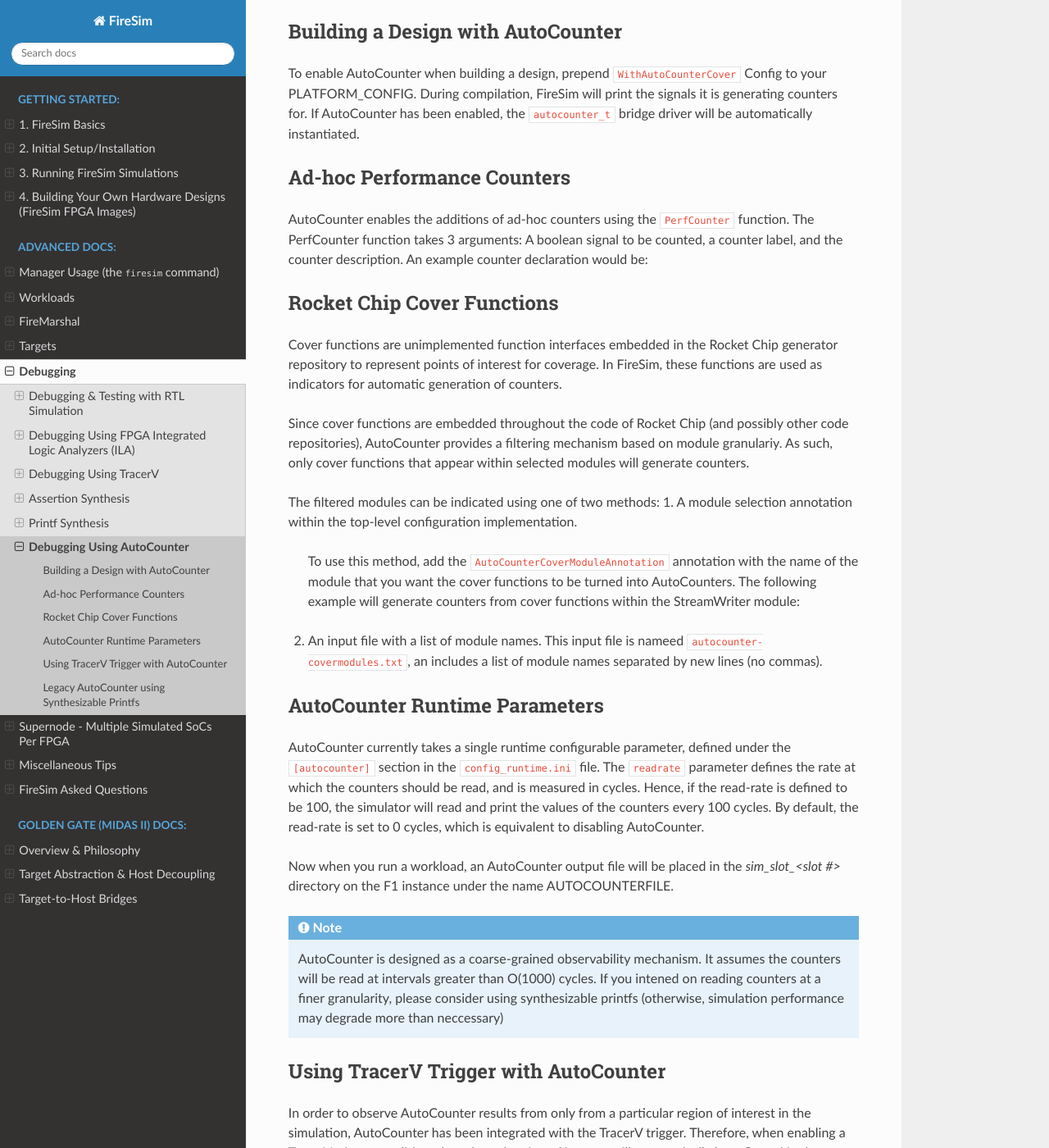
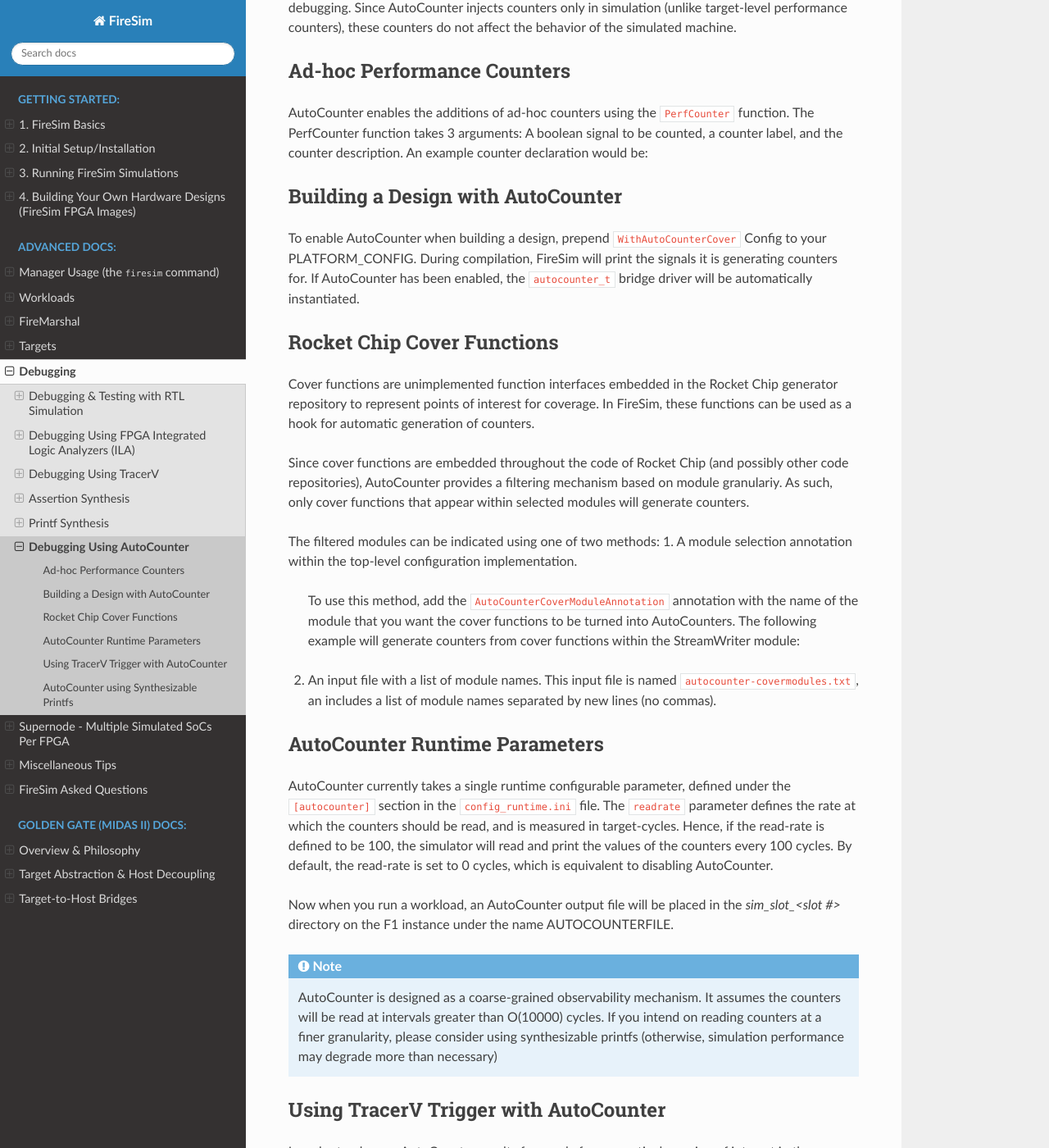
Before and after one commit to firesim/firesim, a Sphinx documentation site: the page built from docs/Advanced-Usage/Debugging/AutoCounter.rst, in a window 1280 px wide and 1400 px high, scrolled down 258 px. Shown: the whole window at 82% size. Built offline with Sphinx 7.4.7 and the Read the Docs theme 2.0.0, drawn with Linux system fonts in a browser that asks for light colours; some of the changed text lies outside the part shown.

Commit message:
address David PR comments

```diff
--- a/docs/Advanced-Usage/Debugging/AutoCounter.rst
+++ b/docs/Advanced-Usage/Debugging/AutoCounter.rst
@@ -1,21 +1,14 @@
 Debugging Using AutoCounter
 ================================
 
-FireSim can provide visibility into the CPU's architectural state
-over the course of execution through the use of counters. These are
+FireSim can provide visibility into the CPU's architectural and microarchitectural
+state over the course of execution through the use of counters. These are
 similar to performance counters provided by processor vendors, and more
 general counters provided by architectural simulators.
 This functionality is provided by the AutoCounter feature, and can be used
 for profiling and debugging.
-
-
-Building a Design with AutoCounter
--------------------------------------
-
-To enable AutoCounter when building a design, prepend ``WithAutoCounterCover`` Config to your
-PLATFORM_CONFIG. During compilation, FireSim will print the
-signals it is generating counters for. If AutoCounter has been enabled, the
-``autocounter_t`` bridge driver will be automatically instantiated.
+Since AutoCounter injects counters only in simulation (unlike target-level performance
+counters), these counters do not affect the behavior of the simulated machine.
 
 
 Ad-hoc Performance Counters
@@ -28,11 +21,20 @@
     midas.targetutils.PerfCounter(s1_pc, "s1_pc", "stage 1 program counter")
 
 
+Building a Design with AutoCounter
+-------------------------------------
+
+To enable AutoCounter when building a design, prepend ``WithAutoCounterCover`` Config to your
+PLATFORM_CONFIG. During compilation, FireSim will print the
+signals it is generating counters for. If AutoCounter has been enabled, the
+``autocounter_t`` bridge driver will be automatically instantiated.
+
+
 Rocket Chip Cover Functions
 ------------------------------
 Cover functions are unimplemented function interfaces embedded in the Rocket Chip generator
-repository to represent points of interest for coverage. In FireSim, these functions are used as
-indicators for automatic generation of counters.
+repository to represent points of interest for coverage. In FireSim, these functions can be used
+as a hook for automatic generation of counters.
 
 Since cover functions are embedded throughout the code of Rocket Chip (and possibly other code repositories),
 AutoCounter provides a filtering mechanism based on module granulariy. As such, only cover functions that appear
@@ -60,7 +62,7 @@
     chisel3.experimental.annotate(AutoCounterCoverModuleAnnotation("StreamWriter"))
   }
 
-2. An input file with a list of module names. This input file is nameed ``autocounter-covermodules.txt``,
+2. An input file with a list of module names. This input file is named ``autocounter-covermodules.txt``,
    an includes a list of module names separated by new lines (no commas).
 
 
@@ -69,7 +71,7 @@
 AutoCounter currently takes a single runtime configurable parameter, defined under the ``[autocounter]``
 section in the ``config_runtime.ini`` file.
 The ``readrate`` parameter defines the rate at which the counters should be read,
-and is measured in cycles. Hence, if the read-rate is defined to be 100,
+and is measured in target-cycles. Hence, if the read-rate is defined to be 100,
 the simulator will read and print the values of the counters every 100 cycles.
 By default, the read-rate is set to 0 cycles, which is equivalent to disabling AutoCounter.
 
@@ -81,7 +83,7 @@
 Now when you run a workload, an AutoCounter output file will be placed in the
 `sim_slot_<slot #>` directory on the F1 instance under the name AUTOCOUNTERFILE.
 
-.. Note:: AutoCounter is designed as a coarse-grained observability mechanism. It assumes the counters will be read at intervals greater than O(1000) cycles. If you intened on reading counters at a finer granularity, please consider using synthesizable printfs (otherwise, simulation performance may degrade more than neccessary)
+.. Note:: AutoCounter is designed as a coarse-grained observability mechanism. It assumes the counters will be read at intervals greater than O(10000) cycles. If you intend on reading counters at a finer granularity, please consider using synthesizable printfs (otherwise, simulation performance may degrade more than necessary)
 
 Using TracerV Trigger with AutoCounter
 -----------------------------------------
@@ -91,7 +93,7 @@
 reflected in the AutoCounter output file as well.
 
 
-Legacy AutoCounter using Synthesizable Printfs
+AutoCounter using Synthesizable Printfs
 ------------------------------------------------
 The AutoCounter transformation in the Golden Gate compiler includes a legacy mode that uses
 Synthesizable Printfs to export counter results rather than a dedicated Bridge. This mode can
```
Also changed, not shown: 10 other files.
